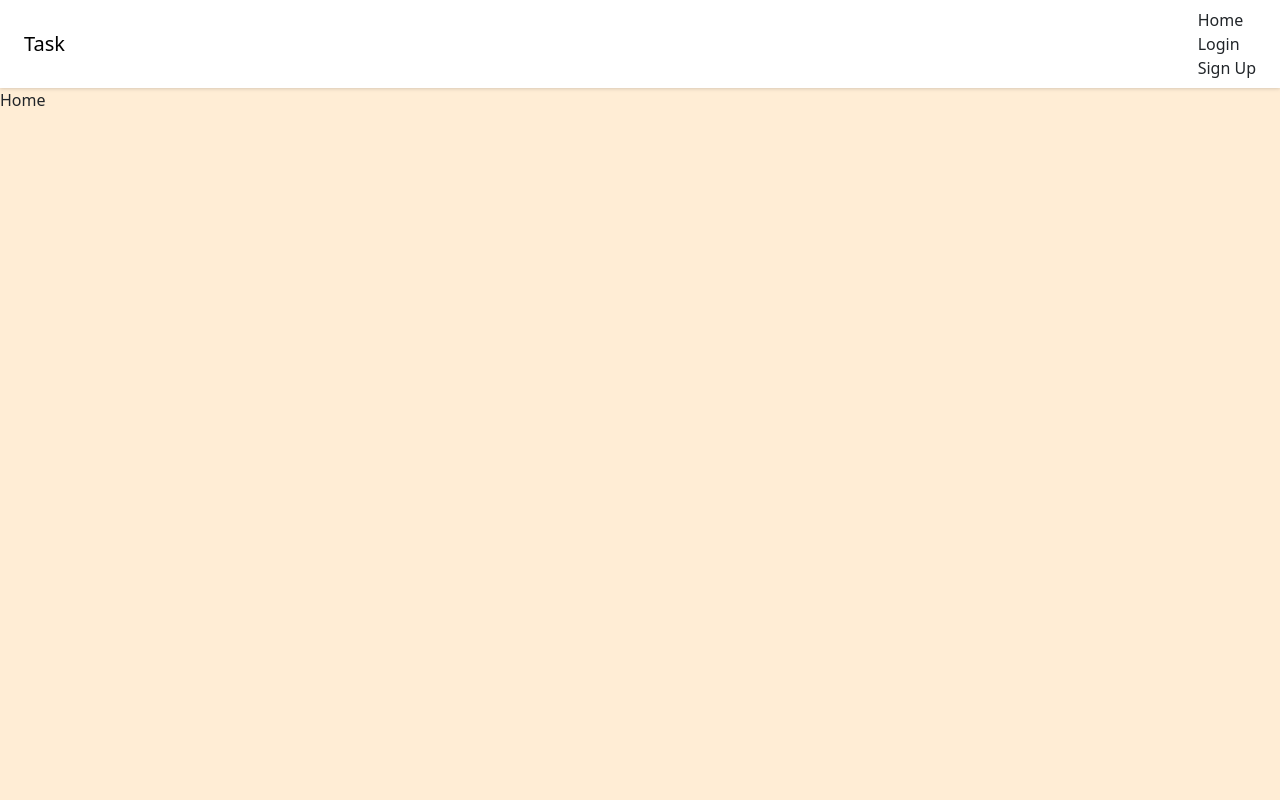
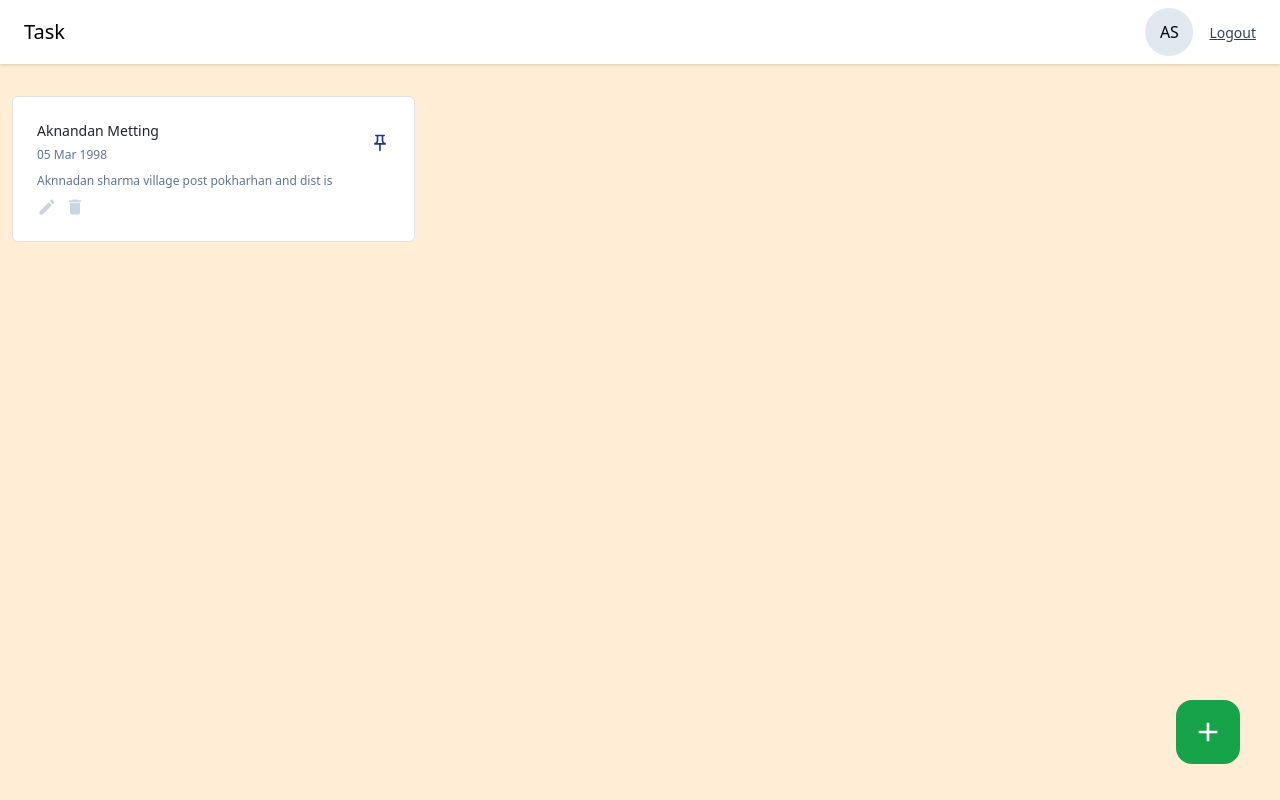
Before and after one commit to aknandansharma/todo-frontend, a React (Create React App) app: page /dashboard in a window 1280 px wide. Built offline with nearby package versions, Linux system fonts and the light colour scheme.

Commit message:
front-end complited

```diff
--- a/package.json
+++ b/package.json
@@ -15,6 +15,8 @@
     "react": "^18.3.1",
     "react-dom": "^18.3.1",
     "react-icons": "^5.2.1",
+    "react-modal": "^3.16.1",
+    "react-model": "^4.3.1",
     "react-router-dom": "^6.25.1",
     "react-scripts": "5.0.1",
     "styled-components": "^6.1.12",
--- a/src/components/NavBar/Navbar.jsx
+++ b/src/components/NavBar/Navbar.jsx
@@ -1,11 +1,21 @@
 import React from "react";
 import { Link } from "react-router-dom";
+import ProfileInfo from "../cards/ProfileInfo";
 
 const Navbar = () => {
+
+
     return (
         <div className="bg-white flex items-center justify-between px-6 py-2 drop-shadow">
             <h2 className="text-xl font-medium text-black py-2">Task</h2>
-            <nav>
+
+
+
+
+            <ProfileInfo/>
+
+
+            {/* <nav>
                 <ul>
                     <li>
                         <Link to='/dashboard'>Home</Link>
@@ -17,7 +27,7 @@ const Navbar = () => {
                         <Link to='/register'>Sign Up</Link>
                     </li>
                 </ul>
-            </nav>
+            </nav> */}
         </div>
     );
 };
--- /dev/null
+++ b/src/components/cards/NoteCard.jsx
@@ -0,0 +1,36 @@
+import React from 'react'
+import { MdOutlinePushPin } from 'react-icons/md'
+import { MdCreate, MdDelete } from 'react-icons/md'
+
+const NoteCard = ({title, date, content, isPinned, onEdit, onDelete, onPinNote}) => {
+  return (
+    <div className='border rounded p-4 bg-white hover:shadow-xl transition-all ease-in-out'>
+        <div className='flex items-center justify-between'>
+
+            <div>
+                <h6 className='text-sm font-medium '>{title}</h6>
+                <span className='text-xs text-slate-500'>{date}</span>
+            </div>
+
+            <MdOutlinePushPin className={`icon-btn ${isPinned ? 'text-blue-900' : 'text-slate-300'} cursor-pointer`}  />
+        </div>
+
+        <p className='text-xs text-slate-500 mt-2'>{content?.slice(0, 50)}</p>
+
+        <div className='flex items-center justify-between mt-2'>
+            <div className='flex items-center gap-2'>
+                <MdCreate
+                    className='icon-btn cursor-pointer hover:text-green-600'
+                    onClick={onEdit}
+                />
+                <MdDelete
+                    className='icon-btn cursor-pointer hover:text-red-600'
+                    onClick={onDelete}
+                />
+            </div>
+        </div>
+    </div>
+  )
+}
+
+export default NoteCard
--- /dev/null
+++ b/src/components/cards/ProfileInfo.jsx
@@ -0,0 +1,32 @@
+import React from 'react'
+import {getName} from '../../utils/helper'
+import { useNavigate } from "react-router-dom";
+
+const ProfileInfo = () => {
+
+    const navigate = useNavigate();
+
+    const userLogout = () => {
+        navigate("/login");
+    }
+
+
+  return (
+    <>
+        <div className='flex items-center gap-3'>
+            <div className='w-12 h-12 flex items-center justify-center rounded-full text-slate-950 font-medium bg-slate-200'>
+            {getName("Aknandan sharma")}
+
+            </div>
+            <div>
+                {/* <p className='text-sm font-medium'>Aknandan Sharma</p> */}
+                <button className='text-sm text-slate-700 underline' onClick={userLogout}>
+                    Logout
+                </button>
+            </div>
+        </div>
+    </>
+  )
+}
+
+export default ProfileInfo
--- a/src/index.css
+++ b/src/index.css
@@ -24,4 +24,13 @@
         @apply w-full text-sm bg-blue-800 text-white p-2 rounded my-1 hover:bg-blue-600;
     }
 
+    .icon-btn {
+        @apply text-xl text-slate-300 cursor-pointer hover:text-blue-800;
+    }
+
+    .input-label {
+        @apply text-xs text-slate-400;
+    }
+
+
 }
--- /dev/null
+++ b/src/pages/Home/AddEditNotes.jsx
@@ -0,0 +1,79 @@
+import React, { useState } from "react";
+import { MdClose } from "react-icons/md";
+
+const AddEditNotes = ({ noteData, Type, onClose, }) => {
+    const [title, setTitle] = useState("");
+    const [content, setContent] = useState("");
+    const [error, setError] = useState(null);
+
+    // Add Note
+    const addNewNote = () => {
+
+    }
+
+    // Edit Tasks
+    const editNote = () => {
+
+    }
+
+    const handleAddNote = () => {
+        if(!title) {
+            setError("Please Enter The Title.")
+            return;
+        }
+        if(!content) {
+            setError("Please Enter The Content.")
+            return;
+        }
+        setError("");
+
+        if(Type === 'edit') {
+            editNote();
+        } else {
+            addNewNote();
+        }
+
+        // API functions
+
+    }
+
+    return (
+        <div className="relative">
+
+            <button className="w-10 h-10 rounded-full flex items-center justify-center absolute -top-3 -right-3 hover:bg-slate-200" onClick={onClose}>
+                <MdClose className="text-xl text-slate-400" />
+            </button>
+
+            <div className='flex flex-col gap-2'>
+                <label className='input-label'>TITLE</label>
+                <input
+                    value={title}
+                    onChange={({ target }) => setTitle(target.value)}
+                    type='text'
+                    className='text-2xl text-slate-950 outline-none'
+                    placeholder='Add the Title.'
+                />
+            </div>
+
+            <div className='flex flex-col gap-2 mt-4'>
+                <label className='input-label'>CONTENT</label>
+                <textarea
+                    value={content}
+                    onChange={({ target }) => setContent(target.value)}
+                    type='text'
+                    className='text-sm text-slate-950 outline-none bg-slate-50 p-2 rounded overflow-y-scroll'
+                    placeholder='Content'
+                    rows={5}
+                />
+            </div>
+            {error && <p className="text-red-500 text-xs pt-4">{error}</p>}
+            <button
+                className='btn-primary font-medium mt-5 p-3'
+                onClick={handleAddNote}>
+                ADD
+            </button>
+        </div>
+    );
+};
+
+export default AddEditNotes;
--- a/src/pages/Home/Home.jsx
+++ b/src/pages/Home/Home.jsx
@@ -1,9 +1,63 @@
-import React from 'react'
+import React, { useState } from "react";
+import NoteCard from "../../components/cards/NoteCard";
+import { MdAdd } from "react-icons/md";
+import AddEditNotes from "./AddEditNotes";
+import Modal from 'react-modal';
 
 const Home = () => {
-  return (
-    <div >Home</div>
-  )
-}
+    const [openAddEdit, setOpenAddEdit] = useState({
+        isShown: false,
+        type: "add",
+        data: null,
+    });
 
-export default Home
+    return (
+        <>
+            <div className='container mx-auto'>
+                <div className='grid grid-cols-3 gap-4 mt-8'>
+                    <NoteCard
+                        title={"Aknandan Metting"}
+                        date={"05 Mar 1998"}
+                        content={
+                            "Aknnadan sharma village post pokharhan and dist is aurangabad and state is bihar."
+                        }
+                        isPinned={true}
+                        onEdit={() => {}}
+                        onDelete={() => {}}
+                        onPinNote={() => {}}
+                    />
+                </div>
+            </div>
+
+            <button
+                className='w-16 h-16 flex items-center justify-center rounded-2xl bg-green-600 hover:bg-green-400 absolute right-10 bottom-9'
+                onClick={() => {
+                    setOpenAddEdit({isShown: true, type: "add", data: null});
+                }}>
+                <MdAdd className='text-[32px] text-white' />
+            </button>
+
+            <Modal
+                isOpen={openAddEdit.isShown}
+                onRequestClose={() => {}}
+                style={{
+                    overlay: {
+                        backgroundColor: "rgba(0, 0, 0, 0.2)",
+                    },
+                }}
+                contentLabel=''
+                className='w-[40%] max-h-3/4 bg-white rounded-md mx-auto mt-14 p-5'
+                >
+                <AddEditNotes
+                    type={openAddEdit.type}
+                    noteData={openAddEdit.data}
+                    onClose={() => {
+                        setOpenAddEdit({isShown: false, type: "add", data: null});
+                    }}
+                />
+            </Modal>
+        </>
+    );
+};
+
+export default Home;
--- a/src/utils/helper.js
+++ b/src/utils/helper.js
@@ -1,4 +1,18 @@
 export const validateEmail = (email) => {
     const regex = /^[a-zA-Z0-9._%+-]+@[a-zA-Z0-9.-]+\.[a-zA-Z]{2,}$/;
     return regex.test(email);
-  };
+};
+
+export const getName = (name) => {
+    if (!name) {
+        return;
+    }
+
+    const word = name.split(" ");
+    let initials = "";
+
+    for (let i = 0; i < Math.min(word.length, 2); i++) {
+        initials += word[i][0];
+    }
+    return initials.toUpperCase();
+};
```
Also changed, not shown: 1 other file (tests, documents, lock files or other folders).
